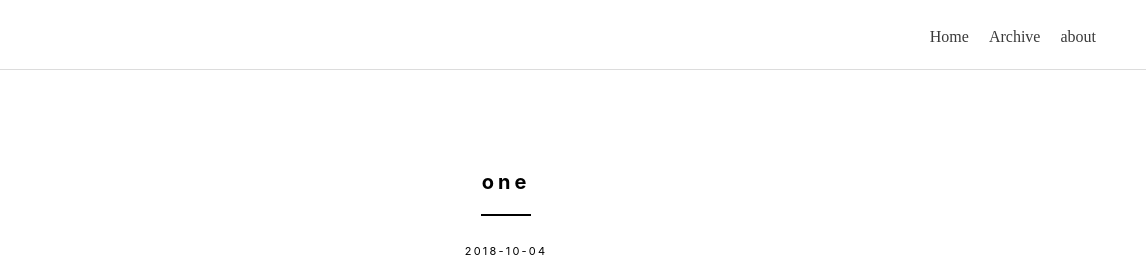
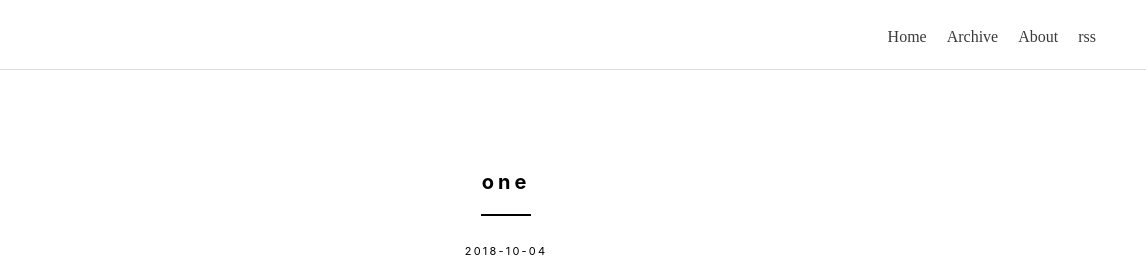
Before and after one commit to AFewidlleness/AFewidlleness.github.io, a plain HTML site: page 2018/10/04/one/index.html in a window 1280 px wide. Shown: the top 268 px of the page, 134-1280 px from the left. Drawn offline with Linux system fonts and the light colour scheme.

Commit message:
Site updated: 2018-10-04 23:28:29

```diff
--- a/2018/10/04/one/index.html
+++ b/2018/10/04/one/index.html
@@ -96,7 +96,15 @@
             <li>
               <a href="/about">
 
-                  about
+                  About
+
+              </a>
+            </li>
+
+            <li>
+              <a href="/atom.xml">
+
+                  rss
 
               </a>
             </li>
```
Also changed, not shown: archives/2018/10/index.html (+9 -1 lines), archives/2018/index.html (+9 -1 lines), archives/index.html (+9 -1 lines), index.html (+9 -1 lines), tags/CSS/index.html (+9 -1 lines), tags/前端开发/index.html (+9 -1 lines).
